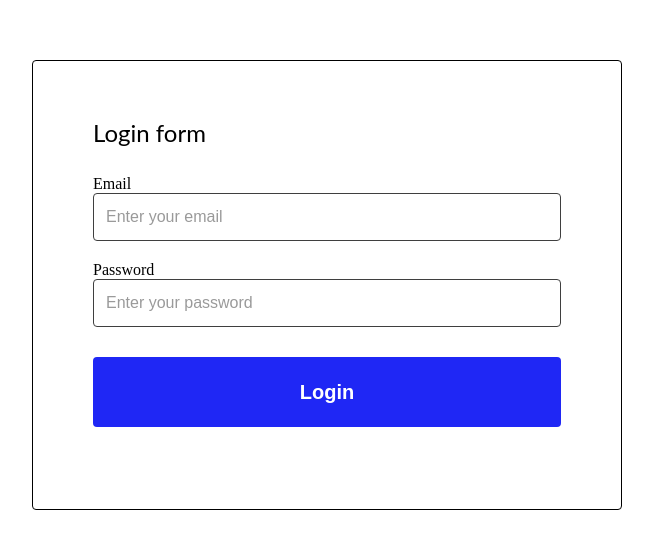
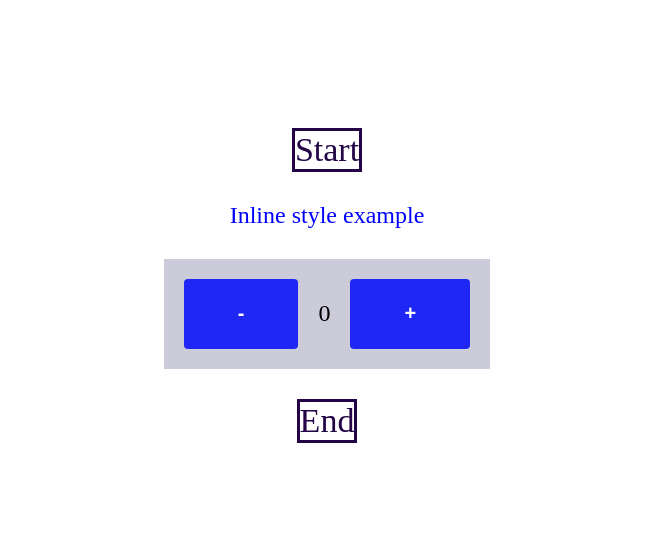
Before and after one commit to AndriiGudz/ReactTypeScript, a React (Create React App) app: page / in a window 1280 px wide. Shown: the part 115-664 px from the top of the page, without its empty margins (313-966 px from the left). Built offline with nearby package versions, Linux system fonts and the light colour scheme.

Commit message:
Lessons_07

```diff
--- a/package.json
+++ b/package.json
@@ -3,6 +3,8 @@
   "version": "0.1.0",
   "private": true,
   "dependencies": {
+    "@emotion/react": "^11.11.4",
+    "@emotion/styled": "^11.11.5",
     "@testing-library/jest-dom": "^5.17.0",
     "@testing-library/react": "^13.4.0",
     "@testing-library/user-event": "^13.5.0",
--- a/src/App.tsx
+++ b/src/App.tsx
@@ -2,13 +2,15 @@ import './App.css';
 import BlinkingText from './components/BlinkingText/BlinkingText';
 import Homeworks06 from './homeworks/Homeworks06/Homeworks';
 import Lessons06 from './lessons/Lessons06/Lessons06';
+import Lessons07 from './lessons/Lessons07/Lessons07';
 
 function App() {
   return (
     <div className="App">
       {/* <BlinkingText /> */}
       {/* <Lessons06 /> */}
-      <Homeworks06 />
+      <Lessons07 />
+      {/* <Homeworks06 /> */}
 
     </div>
   );
--- a/src/components/Counter/Countert.tsx
+++ b/src/components/Counter/Countert.tsx
@@ -1,17 +1,21 @@
 import { useState } from 'react'
 import './styles.css'
 import Button from '../Button/Button'
+import { CounterProps } from './types'
 
-function Counter() {
-  const [count, setCount] = useState<number>(5)
+function Counter({count, onMinusClick, onPlusClick}: CounterProps) {
 
-  const onMinusClick = (): void => {
-    setCount((prevCount) => prevCount - 1)
-  }
+  // Комментируем или удаляем весь функционал, после поднятия состояния!!! (мы подняли состояние в Lessons 07)
 
-  const onPlusClick = (): void => {
-    setCount((prevValue) => prevValue + 1)
-  }
+  // const [count, setCount] = useState<number>(5)
+
+  // const onMinusClick = (): void => {
+  //   setCount((prevCount) => prevCount - 1)
+  // }
+
+  // const onPlusClick = (): void => {
+  //   setCount((prevValue) => prevValue + 1)
+  // }
 
   return (
     <div className="counter-component">
--- a/src/components/Counter/styles.css
+++ b/src/components/Counter/styles.css
@@ -2,7 +2,6 @@
   display: flex;
   gap: 20px;
   align-items: center;
-  width: 300px;
   padding: 20px;
   background: rgb(204, 203, 218);
 }
--- /dev/null
+++ b/src/components/Counter/types.ts
@@ -0,0 +1,5 @@
+export interface CounterProps {
+    count: number,
+    onMinusClick: () => void,
+    onPlusClick: () => void
+}
--- /dev/null
+++ b/src/lessons/Lessons07/Lessons07.tsx
@@ -0,0 +1,102 @@
+import { useState } from 'react'
+import './styles.css'
+import Counter from '../../components/Counter/Countert'
+
+function Lessons07() {
+  // generic
+  type CustomArrayType<T> = T[]
+  const numberArray: CustomArrayType<string> = ['string', 'string']
+  const booleanArray: CustomArrayType<boolean> = [true, false, true]
+
+  type CustomTupel<T = number> = [number, string, T]
+  const arrayMix: CustomTupel<string> = [2, 'blue', 'black']
+  const arrayMix2: CustomTupel = [3, 'red', 4]
+
+  // generic & interface
+  interface Fruits<T> {
+    title: string
+    addres: T
+  }
+
+  const fruit1: Fruits<number> = {
+    title: 'Apple',
+    addres: 29,
+  }
+
+  interface Address {
+    country: string
+    city: string
+  }
+
+  const fruit2: Fruits<Address> = {
+    title: 'Lemon',
+    addres: {
+      country: 'Germany',
+      city: 'Berlin',
+    },
+  }
+
+  // enum
+  enum Colors {
+    Red,
+    Black,
+    Green = 'Green',
+  }
+  let color: Colors = Colors.Green
+  console.log(Colors)
+
+  // enum + object
+  enum UserRole {
+    ADMIN = 'Admin',
+    USER = 'User',
+    GUEST = 'Guest',
+  }
+
+  interface User {
+    name: string
+    role: UserRole
+  }
+
+  const adminUser: User = {
+    name: 'Alice',
+    role: UserRole.ADMIN,
+  }
+
+  const adminUser2: User = {
+    name: 'Alex',
+    role: UserRole.ADMIN,
+  }
+
+  // Поднятие состояния
+  const [count, setCount] = useState<number>(0)
+
+  const onMinusClick = (): void => {
+    setCount((prevCount) => prevCount - 1)
+  }
+
+  const onPlusClick = (): void => {
+    setCount((prevValue) => prevValue + 1)
+  }
+
+  //   2. способ - inline стили
+const borderObj = {
+    borderStyle: 'solid',
+    fontSize: '34px',
+    color: '#230547'
+}
+  return (
+    <div className="lessons07">
+        <div style={borderObj}>Start</div>
+      {/* 2. способ - inline стили */}
+      <p style={{ fontSize: '24px', color: 'blue' }}>Inline style example</p>
+      <Counter
+        count={count}
+        onMinusClick={onMinusClick}
+        onPlusClick={onPlusClick}
+      />
+      <div style={borderObj}>End</div>
+    </div>
+  )
+}
+
+export default Lessons07
--- /dev/null
+++ b/src/lessons/Lessons07/styles.css
@@ -0,0 +1,8 @@
+.lessons07 {
+  display: flex;
+  flex-direction: column;
+  align-items: center;
+  justify-content: center;
+  flex: 1;
+  gap: 30px;
+}
```
Also changed, not shown: 1 other file (tests, documents, lock files or other folders).
